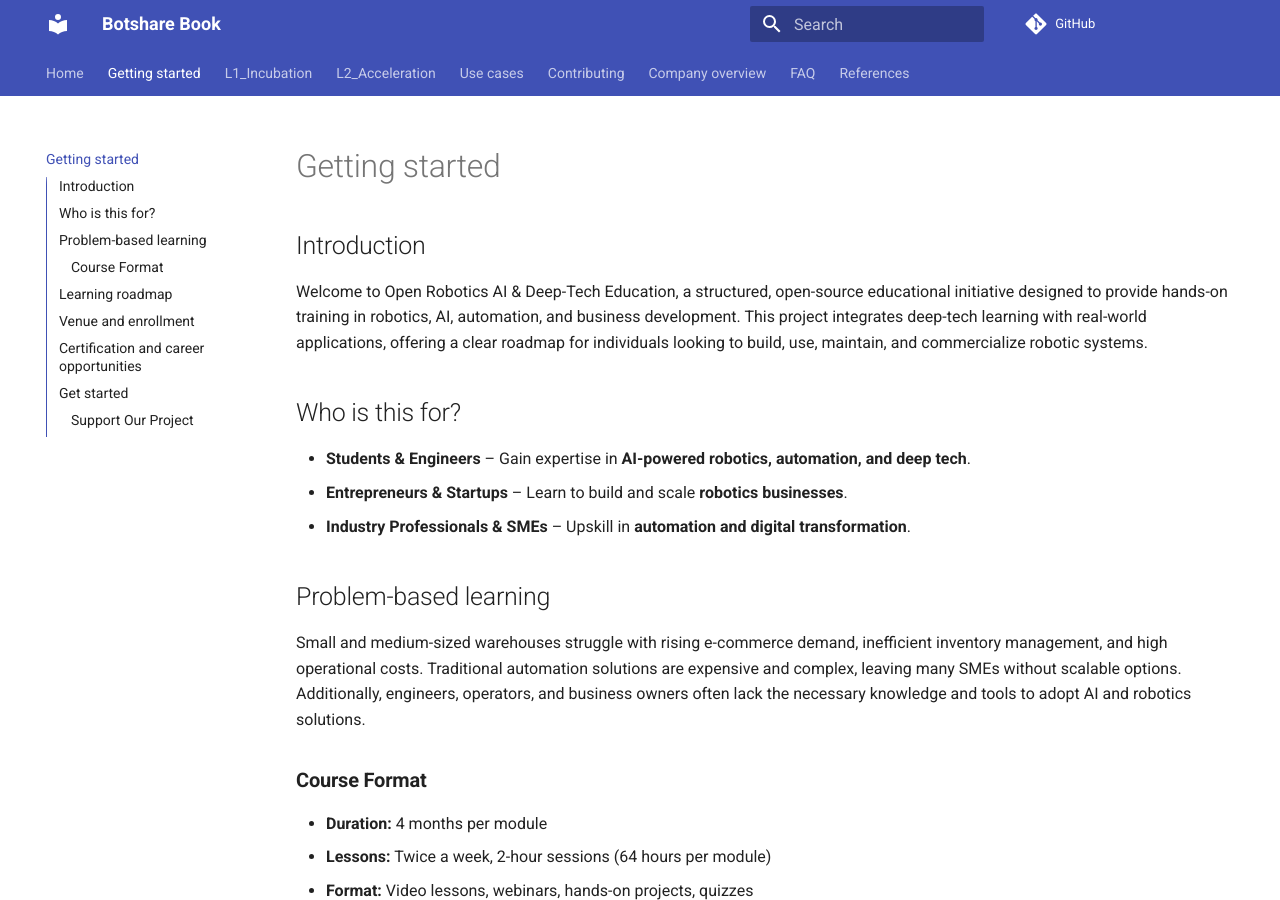
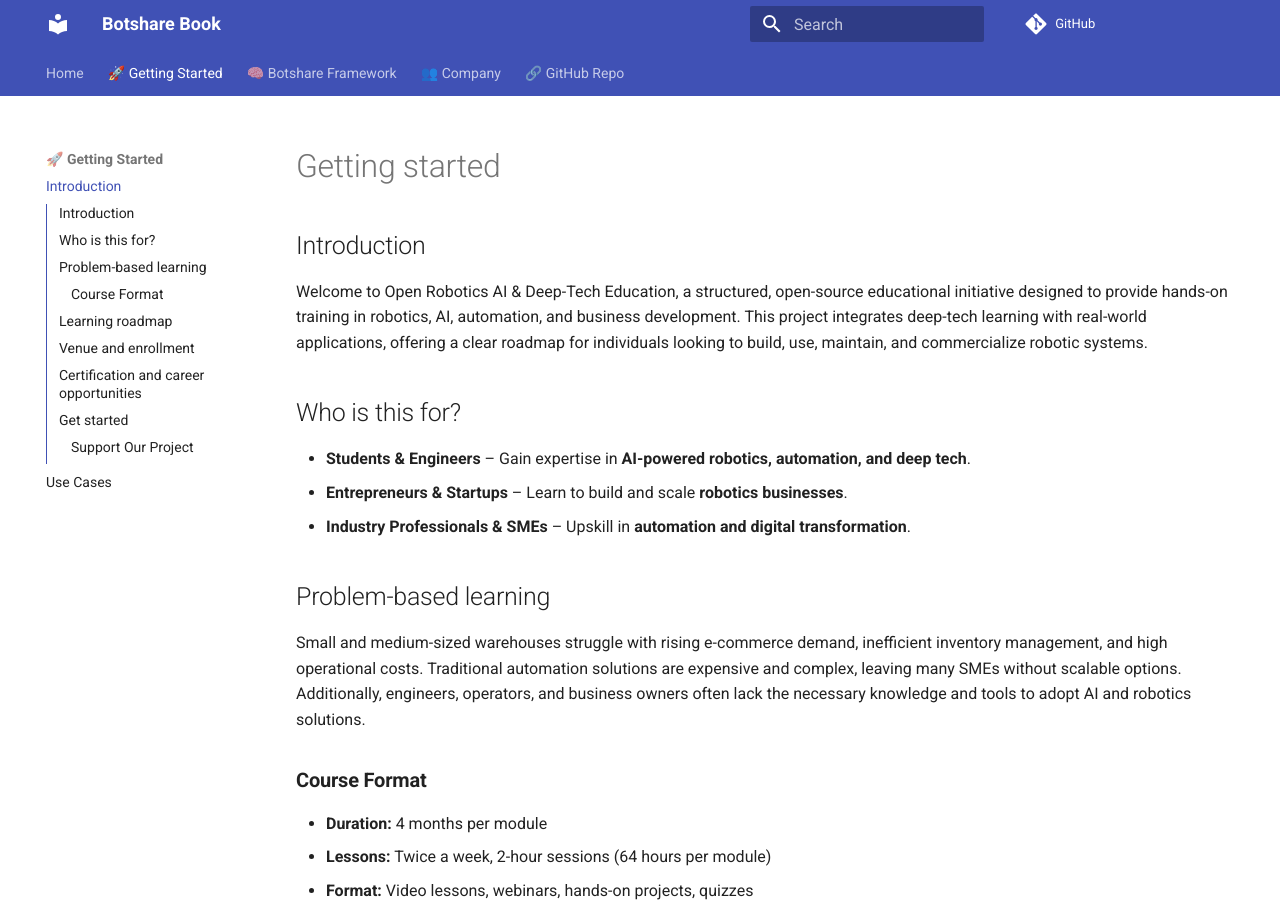
Before and after one commit to BotshareAI/Botshare_book, an MkDocs documentation site: the page built from docs/getting_started.md, in a window 1280 px wide and 900 px high. Built offline with MkDocs 1.6.1 and Material for MkDocs 9.7.7, drawn with Linux system fonts in a browser that asks for light colours.

Commit message:
Update mkdocs.yml

```diff
--- a/mkdocs.yml
+++ b/mkdocs.yml
@@ -9,9 +9,25 @@
     - navigation.tabs
     - navigation.sections
     - navigation.instant
+    - navigation.expand
+    - navigation.top
+    - header.autohide
     - toc.integrate
     - search.suggest
     - search.highlight
+    - content.code.copy
+palette:
+    - scheme: default
+      primary: blue
+      toggle:
+        icon: material/lightbulb-outline
+        name: Switch to dark mode
+    - scheme: slate
+      primary: blue
+      toggle:
+        icon: material/lightbulb
+        name: Switch to light mode
+
 
 extra:
   generator: false
@@ -26,14 +42,18 @@
   use_directory_urls: true
 nav:
   - Home: index.md
-  - Getting started: getting_started.md
-  - L1_Incubation: L1_Incubation.md
-  - L2_Acceleration: L2_Acceleration.md
-  - Use cases: use_cases.md
-  - Contributing: contributing.md
-  - Company overview: company_overview.md
-  - FAQ: faq.md
-  - References: references.md
+  - 🚀 Getting Started:
+      - Introduction: getting_started.md
+      - Use Cases: use_cases.md
+  - 🧠 Botshare Framework:
+      - L1 - Incubation: L1_Incubation.md
+      - L2 - Acceleration: L2_Acceleration.md
+      - References: references.md
+  - 👥 Company:
+      - Company Overview: company_overview.md
+      - Contributing: contributing.md
+      - FAQ: faq.md
+  - 🔗 GitHub Repo: https://github.com/openAMRobot
 
 plugins:
   - search:
```
